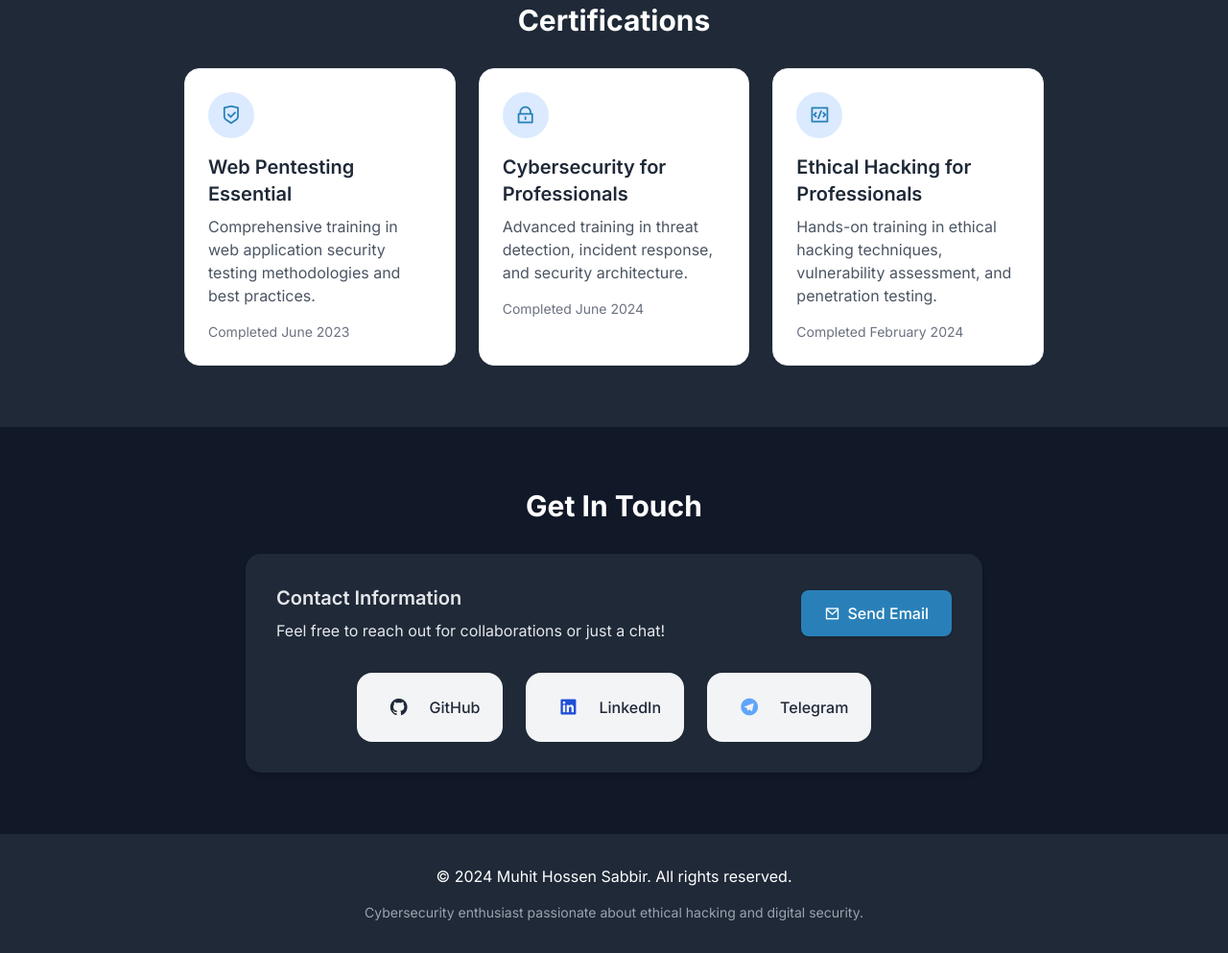
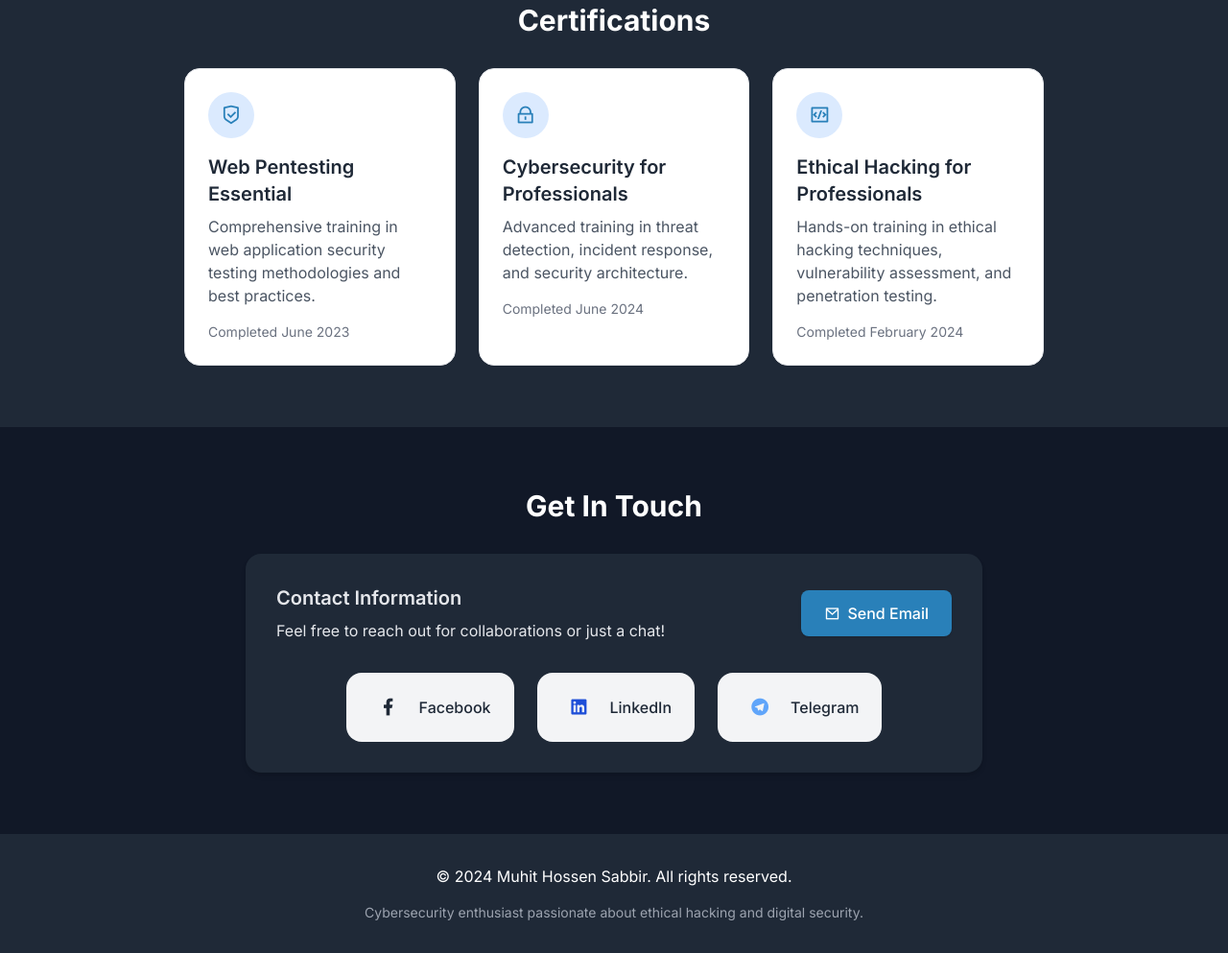
Before and after one commit to muhit-hossen/muhit-hossen.github.io, a plain HTML site: page index.html in a window 1280 px wide. Shown: the part 2113-3106 px from the top of the page at 96% size. Drawn offline with nearby package versions, Linux system fonts and the light colour scheme.

Commit message:
Update index.html

```diff
--- a/index.html
+++ b/index.html
@@ -52,7 +52,7 @@
             <a href="#contact" class="nav-link text-gray-300 hover:text-emerald-400 transition-colors">Contact</a>
         </nav>
         <!-- FIX: মোবাইল মেন্যু বাটনে একটি আইডি যোগ করা হয়েছে -->
-        <button id="menu-toggle" class="md:hidden flex items-center justify-center w-10 h-10 text-gray-300">
+        <button id="menu-toggle" aria-label="Main Menu" class="md:hidden flex items-center justify-center w-10 h-10 text-gray-300">
             <i class="ri-menu-line ri-lg"></i>
         </button>
     </div>
@@ -202,11 +202,11 @@ With a solid foundation in programming and networking fundamentals, I continuous
 </div>
 <div class="flex flex-col sm:flex-row justify-center gap-6">
 <!-- FIX: target="_blank" এর সাথে rel="noopener noreferrer" যোগ করা হয়েছে -->
-<a href="https://github.com/muhit-hossen" target="_blank" rel="noopener noreferrer" class="social-icon flex items-center justify-center gap-3 bg-gray-100 hover:bg-gray-200 px-6 py-4 rounded-lg transition-all">
+<a href="https://www.facebook.com/muhit.hossain.63" target="_blank" rel="noopener noreferrer" class="social-icon flex items-center justify-center gap-3 bg-gray-100 hover:bg-gray-200 px-6 py-4 rounded-lg transition-all">
 <div class="w-10 h-10 flex items-center justify-center">
-<i class="ri-github-fill ri-lg text-gray-800"></i>
+<i class="ri-facebook-fill ri-lg text-gray-800"></i>
 </div>
-<span class="font-medium text-gray-800">GitHub</span>
+<span class="font-medium text-gray-800">Facebook</span>
 </a>
 <a href="https://linkedin.com/in/muhit-hossen-sabbir" target="_blank" rel="noopener noreferrer" class="social-icon flex items-center justify-center gap-3 bg-gray-100 hover:bg-gray-200 px-6 py-4 rounded-lg transition-all">
 <div class="w-10 h-10 flex items-center justify-center">
```
